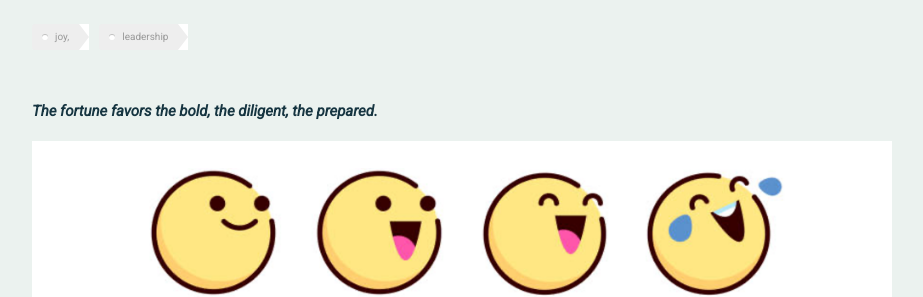
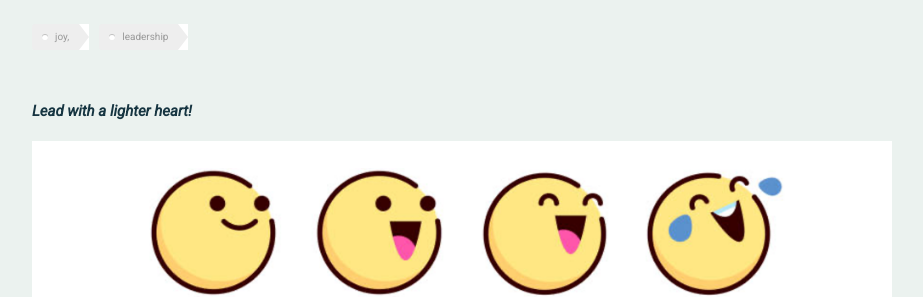
Before and after one commit to mkchoi212/paper-jekyll-theme, a Jekyll site: the page built from _posts/2025-3-27-joy.md, in a window 1280 px wide. Shown: the part 244-541 px from the top of the page, without its empty margins (178-1101 px from the left). Built offline with Jekyll 4.4.1, drawn with Linux system fonts in a browser that asks for light colours.

Commit message:
Update 2025-3-27-joy.md

```diff
--- a/_posts/2025-3-27-joy.md
+++ b/_posts/2025-3-27-joy.md
@@ -7,7 +7,7 @@ tags: joy, leadership
 comments: true
 ---
 
-***The fortune favors the bold, the diligent, the prepared.***
+***Lead with a lighter heart!***
 
 ![_config.yml]({{ site.baseurl }}/assets/joy.png)
 
```
